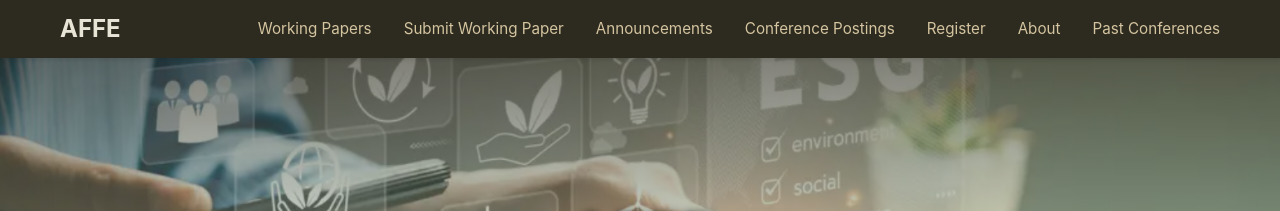
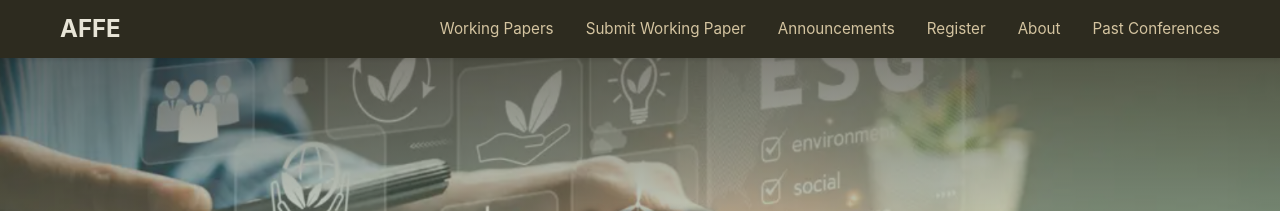
Before and after one commit to marceaguilar/affe-website, a Jekyll site: the page built from index.html, in a window 1280 px wide. Shown: the top 211 px of the page. Built offline with Jekyll 4.4.1, drawn with Linux system fonts in a browser that asks for light colours.

Commit message:
Remove Conference Postings from navigation menu

```diff
--- a/_config.yml
+++ b/_config.yml
@@ -30,8 +30,6 @@ navigation:
     url: "/submit-working-paper"
   - title: "Announcements"
     url: "/announcements"
-  - title: "Conference Postings"
-    url: "/conferences"
   - title: "Register"
     url: "/register"
   - title: "About"
```
